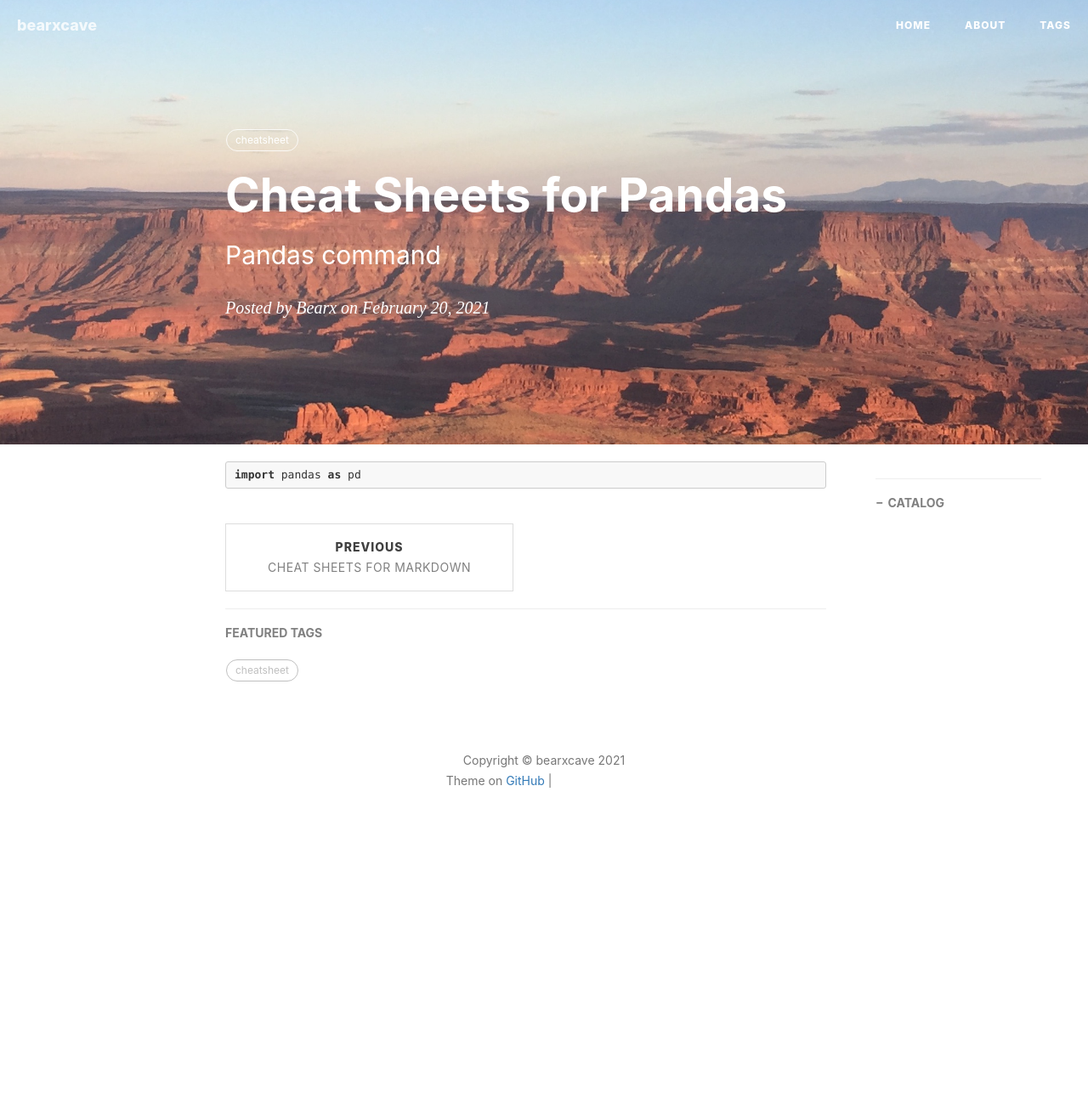
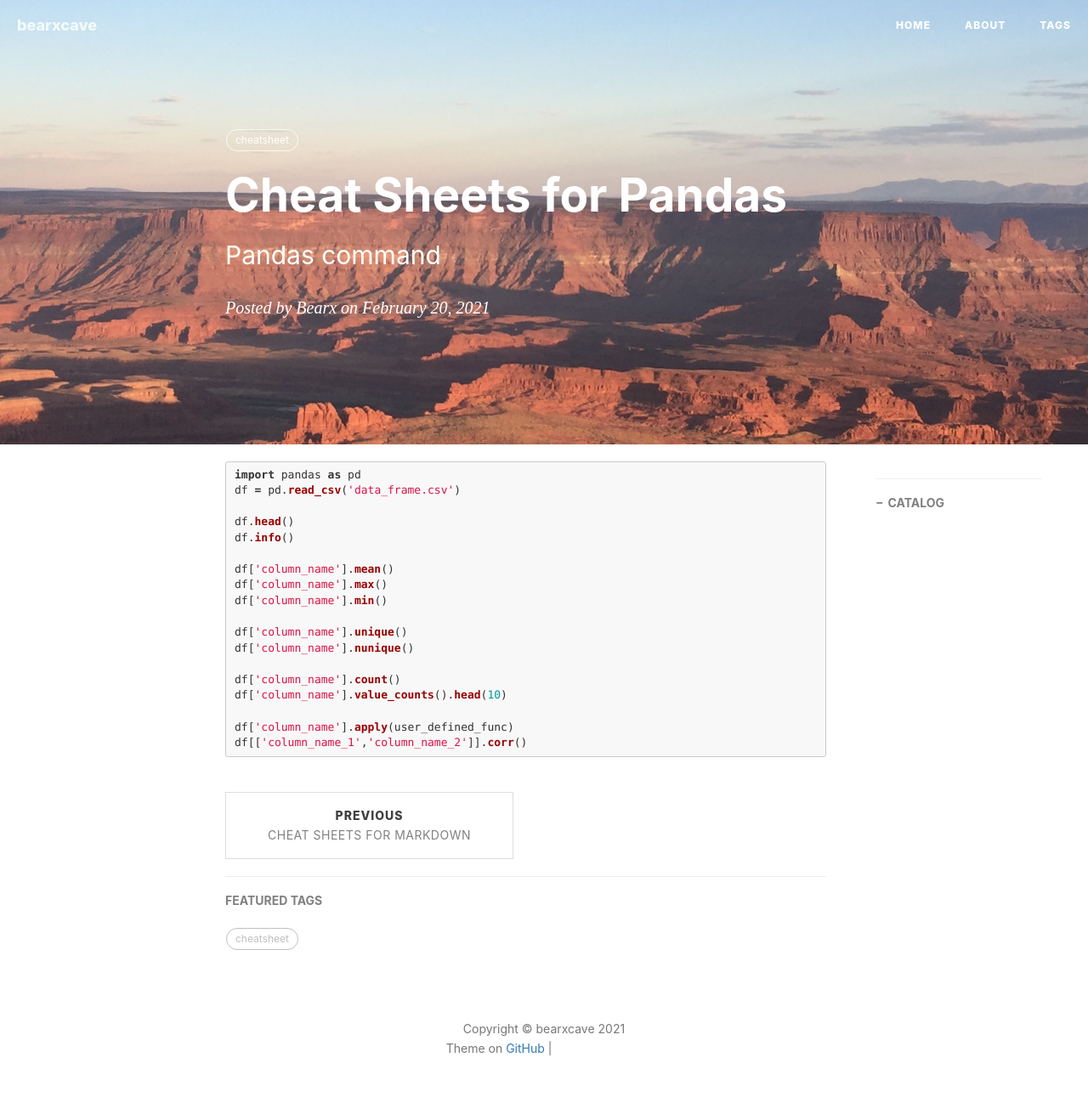
Before and after one commit to Bearxcave/Bearxcave.github.io, a Jekyll site: the page built from _posts/2021-02-20-cheatsheet-pandas.md, in a window 1280 px wide. Shown: the whole page at 85% size. Built offline with Jekyll 4.4.1, drawn with Linux system fonts in a browser that asks for light colours; nearby versions of some CDN libraries; comment, search, counter and statistics services are not loaded; before the commit the page ends 996 px from its top, so only the background shows below that; grey boxes are pictures that could not be loaded.

Commit message:
Update 2021-02-20-cheatsheet-pandas.md

````diff
--- a/_posts/2021-02-20-cheatsheet-pandas.md
+++ b/_posts/2021-02-20-cheatsheet-pandas.md
@@ -12,4 +12,21 @@ tags:
 
 ```python
 import pandas as pd
+df = pd.read_csv('data_frame.csv')
+
+df.head()
+df.info()
+
+df['column_name'].mean()
+df['column_name'].max()
+df['column_name'].min()
+
+df['column_name'].unique()
+df['column_name'].nunique()
+
+df['column_name'].count()
+df['column_name'].value_counts().head(10)
+
+df['column_name'].apply(user_defined_func)
+df[['column_name_1','column_name_2']].corr()
 ```
````
